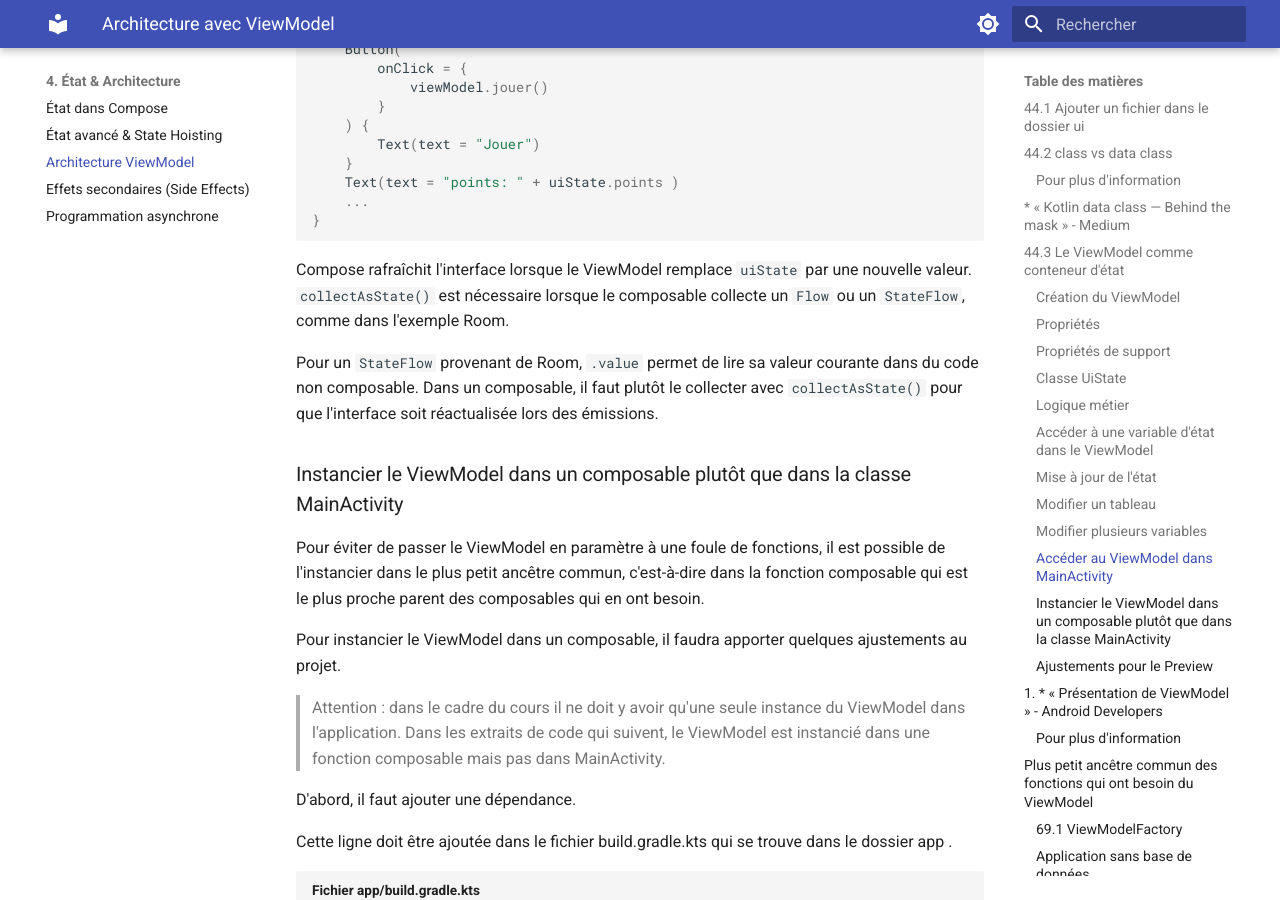
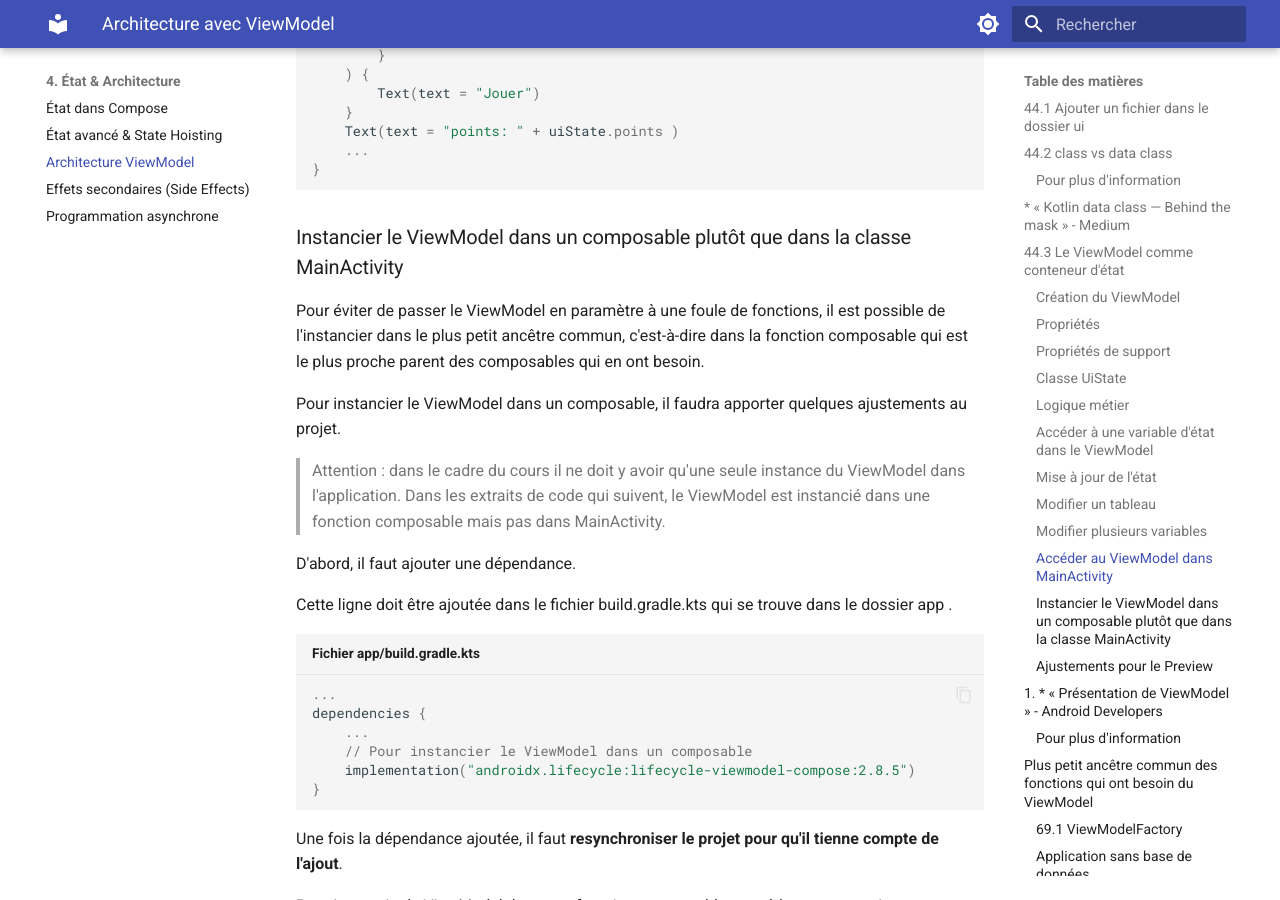
Before and after one commit to Apps-Mobiles-2-Victo/notes_de_cours, an MkDocs documentation site: the page built from docs/04-etat-architecture/viewmodel.md, in a window 1280 px wide and 900 px high, scrolled down 7780 px. Built offline with MkDocs 1.6.1 and Material for MkDocs 9.7.7, drawn with Linux system fonts in a browser that asks for light colours; some of the changed text lies outside the part shown.

Commit message:
Remove outdated sections on notifications from documentation and clarify SQL query usage in Room documentation

````diff
--- a/docs/04-etat-architecture/viewmodel.md
+++ b/docs/04-etat-architecture/viewmodel.md
@@ -181,7 +181,7 @@
 }
 ```
 
-Dans un composable, on lit directement `viewModel.uiState`; il n'est pas nécessaire d'appeler `collectAsState()`. Lorsqu'un état doit suivre un `Flow` provenant de Room, on peut plutôt l'exposer comme `StateFlow` dans le ViewModel. Cette situation est présentée dans la fiche [Base de données locale avec Room](../05-donnees-persistance/room-base-de-donnees.md).
+Dans un composable, on lit directement `viewModel.uiState`; il n'est pas nécessaire d'appeler `collectAsState()`.
 
 ### Logique métier
 
@@ -328,12 +328,6 @@
 ```
 
 
-Compose rafraîchit l'interface lorsque le ViewModel remplace `uiState` par une nouvelle valeur. `collectAsState()` est nécessaire lorsque le composable collecte un `Flow` ou un `StateFlow`, comme dans l'exemple Room.
-
-
-Pour un `StateFlow` provenant de Room, `.value` permet de lire sa valeur courante dans du code non composable. Dans un composable, il faut plutôt le collecter avec `collectAsState()` pour que l'interface soit réactualisée lors des émissions.
-
-
 ### Instancier le ViewModel dans un composable plutôt que dans la classe MainActivity
 
 
@@ -421,13 +415,7 @@
 * [« ViewModel Jetpack Compose Android Simple Example » - Bigknol](https://bigknol.com/jetpack-compose/viewmodel-jetpack-compose-android-simple-example/)
 
 
-* [« Make sure to update your StateFlow safely in Kotlin! » - Droidcon](https://www.droidcon.com/2021/08/25/make-sure-to-update-your-stateflow-safely-in-kotlin/)
-
-
 * [« View Model Creation in Jetpack Compose » - dev.to](https://dev.to/vtsen/view-model-creation-in-jetpack-compose-2b9e)
-
-
-* [« Getting started with Jetpack Compose - StateFlow » - Sentry](https://blog.sentry.io/getting-started-with-jetpack-compose/#stateflow)
 
 
 ## Plus petit ancêtre commun des fonctions qui ont besoin du ViewModel
````
Also changed, not shown: docs/04-etat-architecture/programmation-asynchrone.md (+0 -7 lines), docs/05-donnees-persistance/room-base-de-donnees.md (+4 -1 lines).
